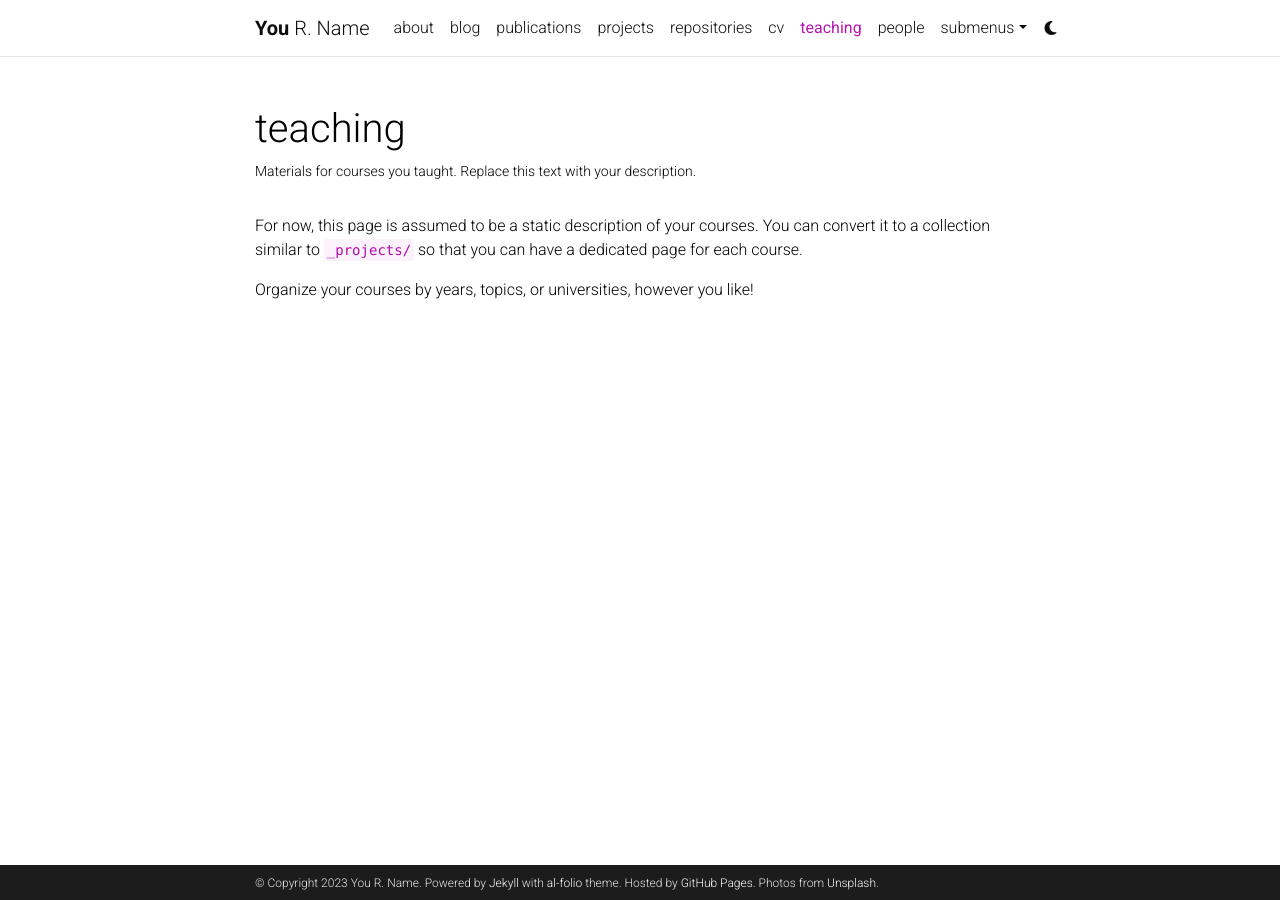
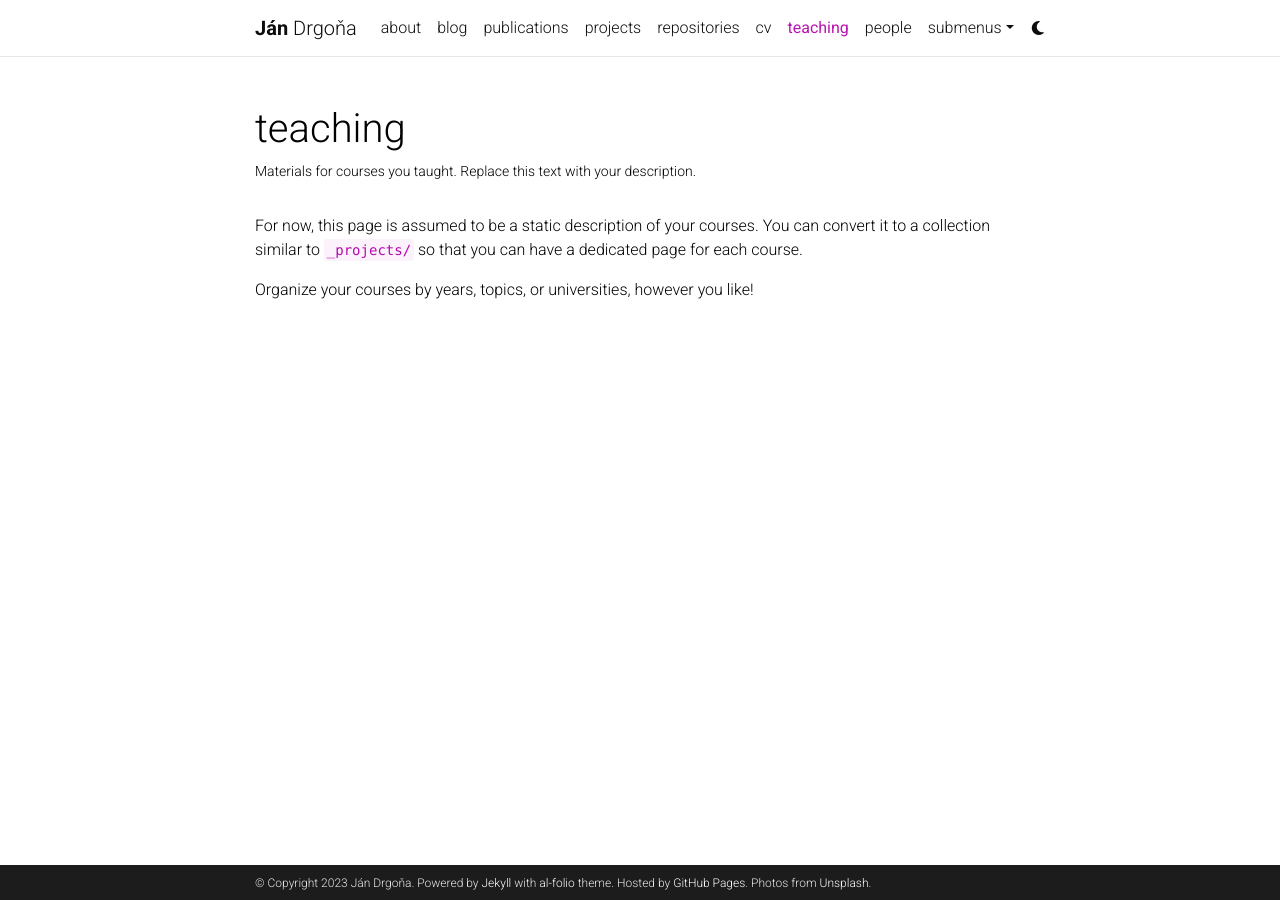
Before and after one commit to drgona/drgona.github.io, a Jekyll site: the page built from _pages/teaching.md, in a window 1280 px wide. Built offline with Jekyll 4.4.1, drawn with Linux system fonts in a browser that asks for light colours; comment, search, counter and statistics services are not loaded; a style sheet for code colours, icons or effects is not loaded.

Commit message:
update config

```diff
--- a/_config.yml
+++ b/_config.yml
@@ -3,23 +3,23 @@
 # -----------------------------------------------------------------------------
 
 title: blank # the website title (if blank, full name will be used instead)
-first_name: You
-middle_name: R.
-last_name: Name
-email: you@example.com
+first_name: Ján
+middle_name:
+last_name: Drgoňa
+email: jan.drgona@pnnl.gov
 description: > # the ">" symbol means to ignore newlines until "footer_text:"
   A simple, whitespace theme for academics. Based on [*folio](https://github.com/bogoli/-folio) design.
 footer_text: >
   Powered by <a href="https://jekyllrb.com/" target="_blank">Jekyll</a> with <a href="https://github.com/alshedivat/al-folio">al-folio</a> theme.
   Hosted by <a href="https://pages.github.com/" target="_blank">GitHub Pages</a>.
   Photos from <a href="https://unsplash.com" target="_blank">Unsplash</a>.
-keywords: jekyll, jekyll-theme, academic-website, portfolio-website  # add your own keywords or leave empty
+keywords: differentiable programming, scientific machine learning, optimal control, dynamical systems, constrained optimization  # add your own keywords or leave empty
 
 lang: en # the language of your site (for example: en, fr, cn, ru, etc.)
 icon: ⚛️  # the emoji used as the favicon (alternatively, provide image name in /assets/img/)
 
-url: https://alshedivat.github.io # the base hostname & protocol for your site
-baseurl: /al-folio # the subpath of your site, e.g. /blog/
+url: https://drgona.github.io # the base hostname & protocol for your site
+baseurl:     # the subpath of your site, e.g. /blog/
 last_updated: false # set to true if you want to display last updated in the footer
 impressum_path:  # set to path to include impressum link in the footer, use the same path as permalink in a page, helps to conform with EU GDPR
 
```
